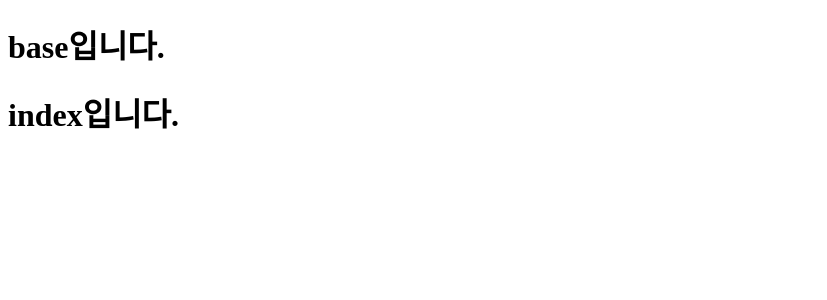
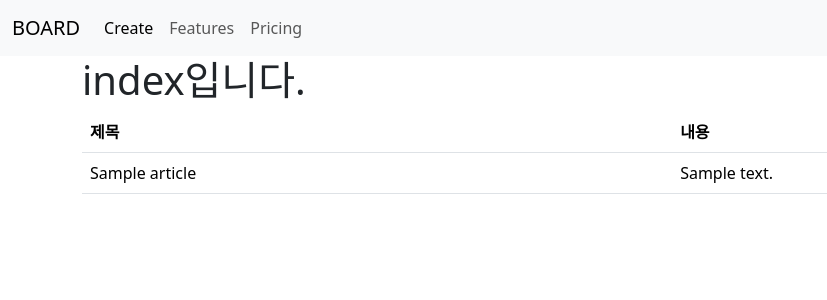
Before and after one commit to seongjin5743/BOARD, a Django app: page /articles/ in a window 1280 px wide. Shown: the top 300 px of the page, without its empty margins (0-827 px from the left). Run offline with Django 5.2, Linux system fonts and the light colour scheme; tables that the repository leaves empty hold one stand-in row (values such as "Sample post").

Commit message:
read 기능 구현

```diff
--- a/articles/templates/index.html
+++ b/articles/templates/index.html
@@ -2,4 +2,20 @@
 
 {% block body %}
     <h1>index입니다.</h1>
+    <table class="table">
+        <thead>
+            <tr>
+                <th>제목</th>
+                <th>내용</th>
+            </tr>
+        </thead>
+        <tbody>
+            {% for article in articles%}
+            <tr>
+                <td>{{article.title}}</td>
+                <td>{{article.content}}</td>
+            </tr>
+            {% endfor %}
+        </tbody>
+    </table>
 {% endblock %}
--- a/articles/views.py
+++ b/articles/views.py
@@ -1,4 +1,9 @@
 from django.shortcuts import render
+from .models import Article
 
 def index(request):
-    return render(request,'index.html')
+    articles = Article.objects.all()
+    context = {
+        'articles': articles
+    }
+    return render(request,'index.html', context)
--- a/templates/base.html
+++ b/templates/base.html
@@ -4,11 +4,32 @@
     <meta charset="UTF-8">
     <meta name="viewport" content="width=device-width, initial-scale=1.0">
     <title>Document</title>
+    <link href="https://cdn.jsdelivr.net/npm/bootstrap@5.3.3/dist/css/bootstrap.min.css" rel="stylesheet" integrity="sha384-QWTKZyjpPEjISv5WaRU9OFeRpok6YctnYmDr5pNlyT2bRjXh0JMhjY6hW+ALEwIH" crossorigin="anonymous">
 </head>
 <body>
-    <h1>base입니다.</h1>
-    {% block body%}
 
-    {% endblock %}
+    <nav class="navbar navbar-expand-lg bg-body-tertiary">
+        <div class="container-fluid">
+          <a class="navbar-brand" href="#">BOARD</a>
+          <button class="navbar-toggler" type="button" data-bs-toggle="collapse" data-bs-target="#navbarNavAltMarkup" aria-controls="navbarNavAltMarkup" aria-expanded="false" aria-label="Toggle navigation">
+            <span class="navbar-toggler-icon"></span>
+          </button>
+          <div class="collapse navbar-collapse" id="navbarNavAltMarkup">
+            <div class="navbar-nav">
+              <a class="nav-link active" href="#">Create</a>
+              <a class="nav-link" href="#">Features</a>
+              <a class="nav-link" href="#">Pricing</a>
+
+            </div>
+          </div>
+        </div>
+    </nav>
+
+    <div class = "container">
+        {% block body%}
+
+        {% endblock %}
+    </div>
+    <script src="https://cdn.jsdelivr.net/npm/bootstrap@5.3.3/dist/js/bootstrap.bundle.min.js" integrity="sha384-YvpcrYf0tY3lHB60NNkmXc5s9fDVZLESaAA55NDzOxhy9GkcIdslK1eN7N6jIeHz" crossorigin="anonymous"></script>
 </body>
 </html>
```
